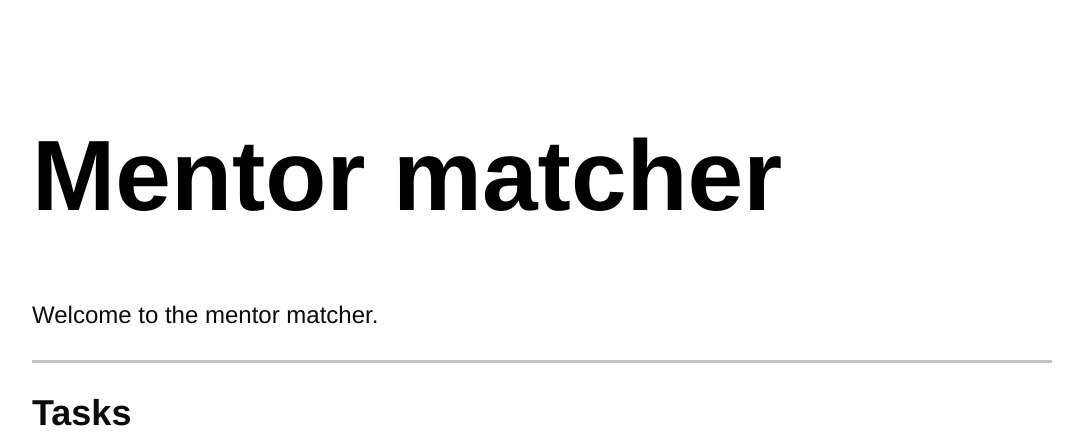
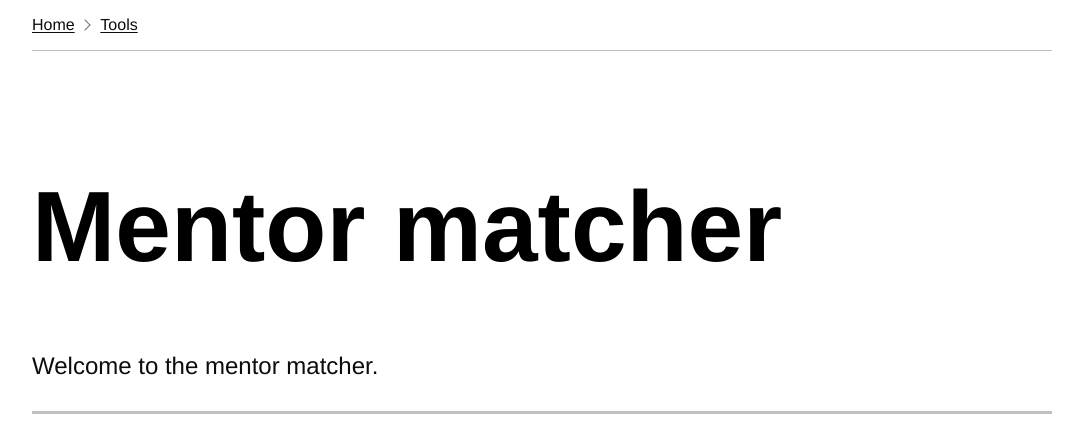
Before and after one commit to jonodrew/mentor-match, a Flask app: page / in a window 1280 px wide. Shown: the part 130-562 px from the top of the page, without its empty margins (98-1181 px from the left). Run offline with Flask 2, Linux system fonts and the light colour scheme.

Commit message:
Add breadcrumbs
This will add a link back to the "Tools" page of the main Civil Service LGBT+ Network website.

The tools page is a page linking out to various things volunteers use to help them run the network.

We could alternatively link to the mentoring programme home page.

```diff
--- a/app/templates/base.html
+++ b/app/templates/base.html
@@ -19,6 +19,18 @@
 	</header>
 
 	<div class="width-container">
+    <div class="breadcrumbs breadcrumbs--collapse-on-mobile">
+	    <ol class="breadcrumbs--list">
+
+		    <li class="breadcrumbs--list-item">
+			    <a class="breadcrumbs--link" href="https://www.civilservice.lgbt">Home</a>
+		    </li>
+		    <li class="breadcrumbs--list-item">
+			    <a class="breadcrumbs--link" href="https://www.civilservice.lgbt/tools">Tools</a>
+		    </li>
+
+	    </ol>
+    </div>
 		<main class="main-wrapper main-wrapper--auto-spacing" id="main-content" role="main">
 
 			<div id="content">{% block content %}{% endblock %}</div>
```
